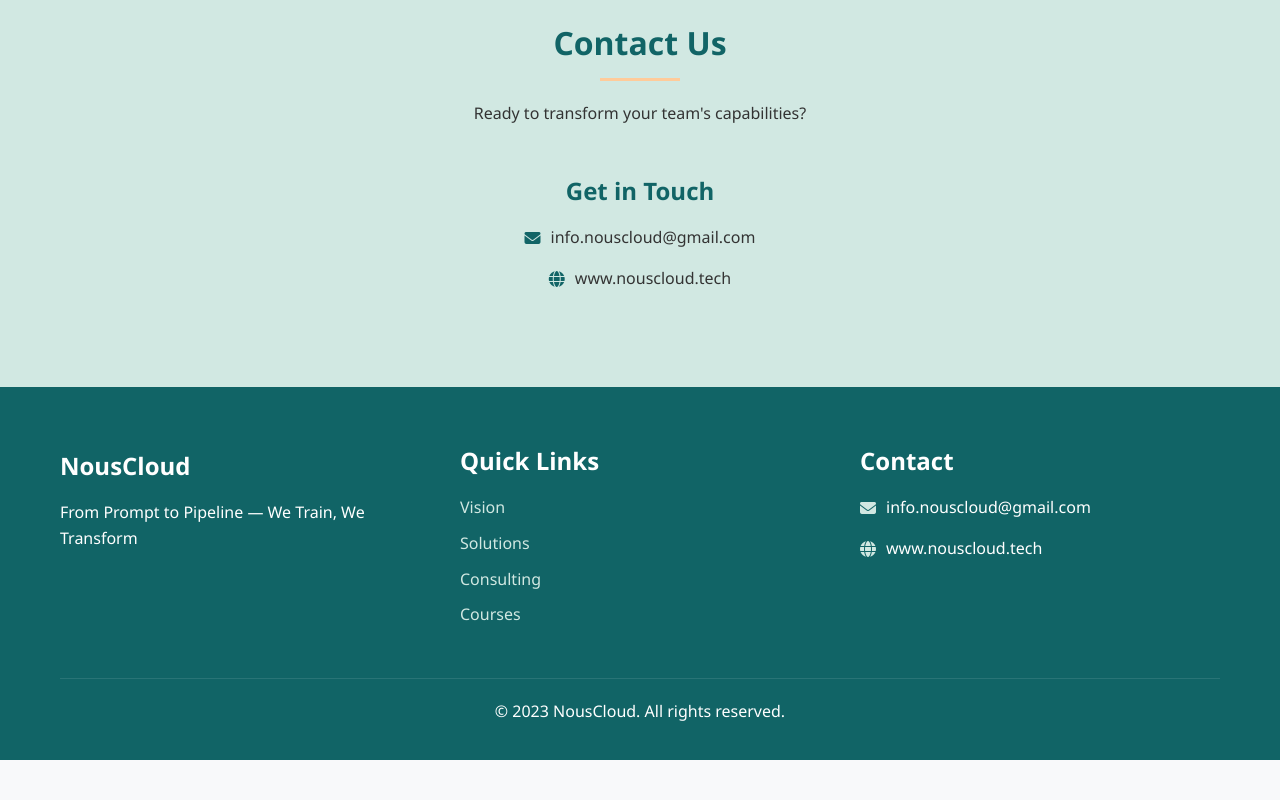
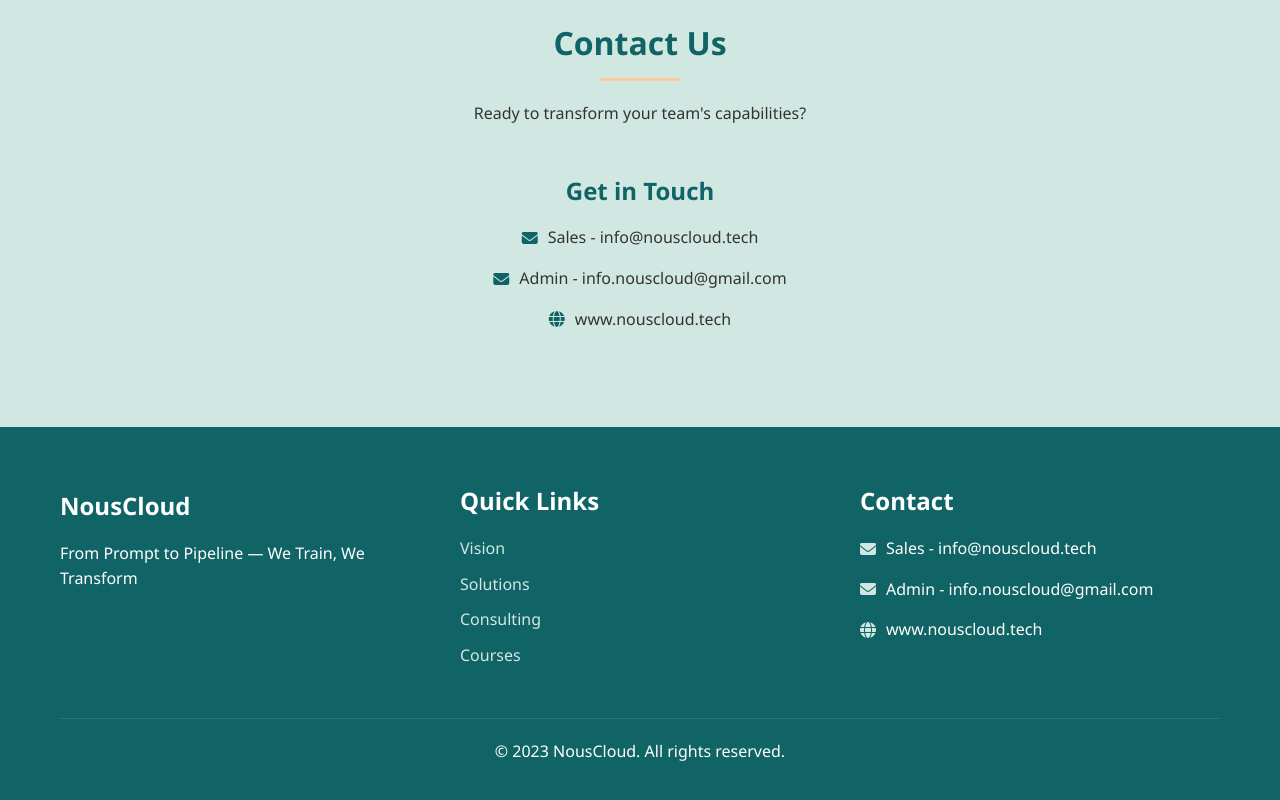
Before and after one commit to nouscloud/nouscloud-netlify, a plain HTML site: page index.html in a window 1280 px wide. Shown: the part 3536-4336 px from the top of the page. Before the commit the page ends 4296 px from the top, so only its background shows below. Drawn offline with Linux system fonts and the light colour scheme.

Commit message:
Email changes

```diff
--- a/index.html
+++ b/index.html
@@ -260,7 +260,8 @@
             </div>
             <div class="contact-info">
                 <h3>Get in Touch</h3>
-                <p><i class="fas fa-envelope"></i> info.nouscloud@gmail.com</p>
+                <p><i class="fas fa-envelope"></i> Sales - info@nouscloud.tech</p>
+                <p><i class="fas fa-envelope"></i> Admin - info.nouscloud@gmail.com</p>
                 <p><i class="fas fa-globe"></i> www.nouscloud.tech</p>
             </div>
         </div>
@@ -285,7 +286,8 @@
                 </div>
                 <div class="footer-contact">
                     <h3>Contact</h3>
-                    <p><i class="fas fa-envelope"></i> info.nouscloud@gmail.com</p>
+                    <p><i class="fas fa-envelope"></i> Sales - info@nouscloud.tech</p>
+                    <p><i class="fas fa-envelope"></i> Admin - info.nouscloud@gmail.com</p>
                     <p><i class="fas fa-globe"></i> www.nouscloud.tech</p>
                 </div>
             </div>
```
